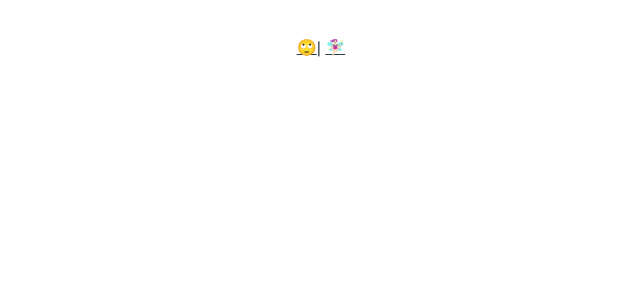
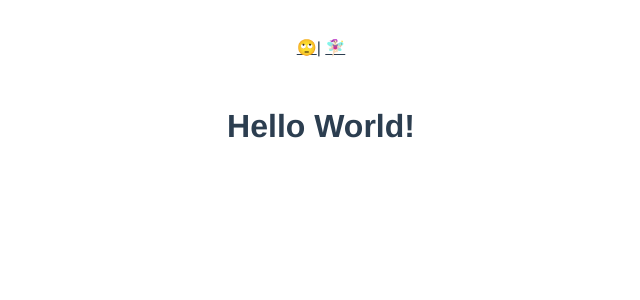
Before and after one commit to konapeso/vue-firebase, a Vue app: page /#/chat-room/1 in a window 1280 px wide. Shown: the top 300 px of the page, without its empty margins (319-959 px from the left). Built offline with nearby package versions, Linux system fonts and the light colour scheme.

Commit message:
create chatroom

```diff
--- a/public/index.css
+++ b/public/index.css
@@ -1,3 +1,3 @@
-html{
+.body{
     background-color: #D58F9D;
 }
--- a/src/router.js
+++ b/src/router.js
@@ -1,6 +1,7 @@
 import Vue from "vue";
 import Router from "vue-router";
 import Home from "./views/Home.vue";
+import ChatRoom from "./views/ChatRoom.vue";
 
 Vue.use(Router);
 
@@ -12,13 +13,9 @@ export default new Router({
       component: Home
     },
     {
-      path: "/about",
-      name: "about",
-      // route level code-splitting
-      // this generates a separate chunk (about.[hash].js) for this route
-      // which is lazy-loaded when the route is visited.
-      component: () =>
-        import(/* webpackChunkName: "about" */ "./views/About.vue")
+      path: "/chat-room/:id",
+      name: "chat-room",
+      component: ChatRoom
     }
   ]
 });
--- /dev/null
+++ b/src/views/ChatRoom.vue
@@ -0,0 +1,18 @@
+<template>
+  <div class="chat-room">
+    <header>
+      <h1>{{ chat_name }}</h1>
+    </header>
+  </div>
+</template>
+
+<script>
+export default {
+  name: "chat-room",
+  data() {
+    return {
+      chat_name: "Hello World!"
+    };
+  }
+};
+</script>
--- a/src/views/Home.vue
+++ b/src/views/Home.vue
@@ -6,7 +6,7 @@
     <ul>
       <li v-for="(room,i) in rooms" :key="'room-id-'+i">
         <p>{{ room.name }}</p>
-        <button>join chat</button>
+        <button @click="goToChatRoom(room)">join chat</button>
       </li>
     </ul>
   </div>
@@ -26,7 +26,7 @@ export default {
       .then(ss => {
         const rooms = [];
         ss.docs.forEach(room => {
-          rooms.push(room.data());
+          rooms.push({ ...room.data(), id: room.id });
         });
 
         this.rooms = rooms;
@@ -36,6 +36,12 @@ export default {
     return {
       rooms: []
     };
+  },
+
+  methods: {
+    goToChatRoom(room) {
+      this.$router.push({ name: "chat-room", params: { id: room.id } });
+    }
   }
 };
 </script>
```
